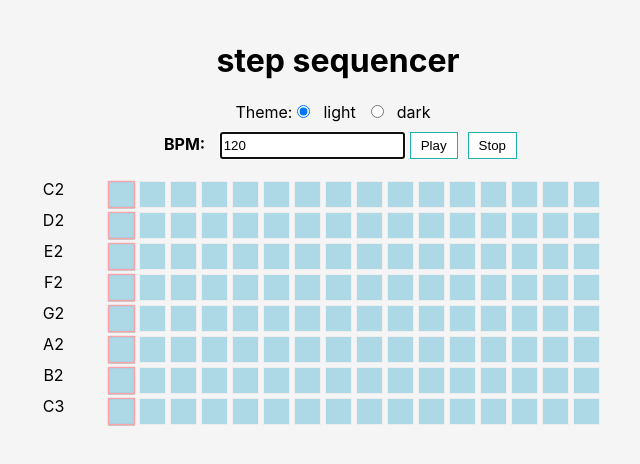
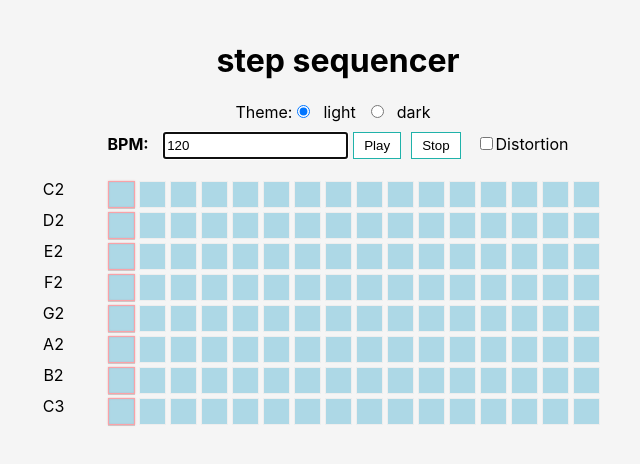
Before and after one commit to borodk/ss-16, a React (Create React App) app: page / in a window 1280 px wide. Shown: the top 464 px of the page, without its empty margins (302-942 px from the left). Built offline with nearby package versions, Linux system fonts and the light colour scheme.

Commit message:
add distortion

```diff
--- a/src/Components/StepSequencer.js
+++ b/src/Components/StepSequencer.js
@@ -29,10 +29,13 @@ const initialPattern = [
 // create new synth instrument
 const synth = new Tone.MonoSynth().toMaster();
 
+let distortionEffect = new Tone.Distortion(1).toMaster();
+
 const StepSequencer = () => {
-  const [ currentColumn, setColumn ] = useState(0);
-  const [ pattern, updatePattern ] = useState(initialPattern);
+  const [currentColumn, setColumn] = useState(0);
+  const [pattern, updatePattern] = useState(initialPattern);
   const [bpm, setBpm] = useState(120);
+  const [distortion, setDistortion] = useState(false);
 
   useEffect(
     () => {
@@ -75,6 +78,16 @@ const StepSequencer = () => {
     Tone.Transport.stop();
   }, []);
 
+  // distortion on / off
+  function handleDistorion() {
+    setDistortion(!distortion);
+    if(!distortion){
+      synth.connect(distortionEffect);
+    } else {
+      synth.disconnect(distortionEffect);
+    }
+  }
+
   // update pattern
   function setPattern({ x, y, value }) {
     // copy pattern and invert the value
@@ -103,6 +116,7 @@ const StepSequencer = () => {
         </InputWithLabel>
         <button onClick={() => play()}>Play</button>
         <button onClick={() => stop()}>Stop</button>
+        <label for='distortion-check-box'><input type="checkbox" checked={distortion} onChange={handleDistorion}></input>Distortion</label>
       </div>
       <div id="step-sequencer">
         {pattern.map((row, y) => (
```
